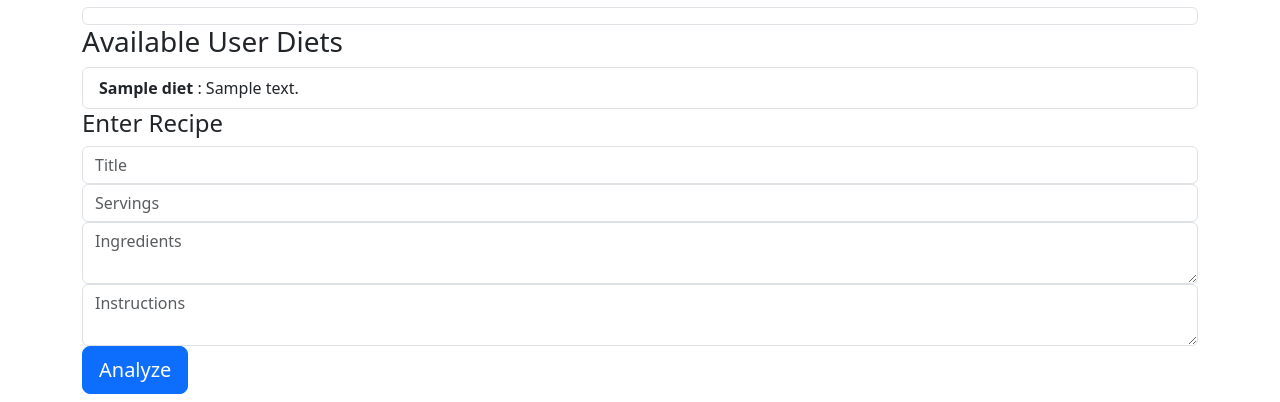
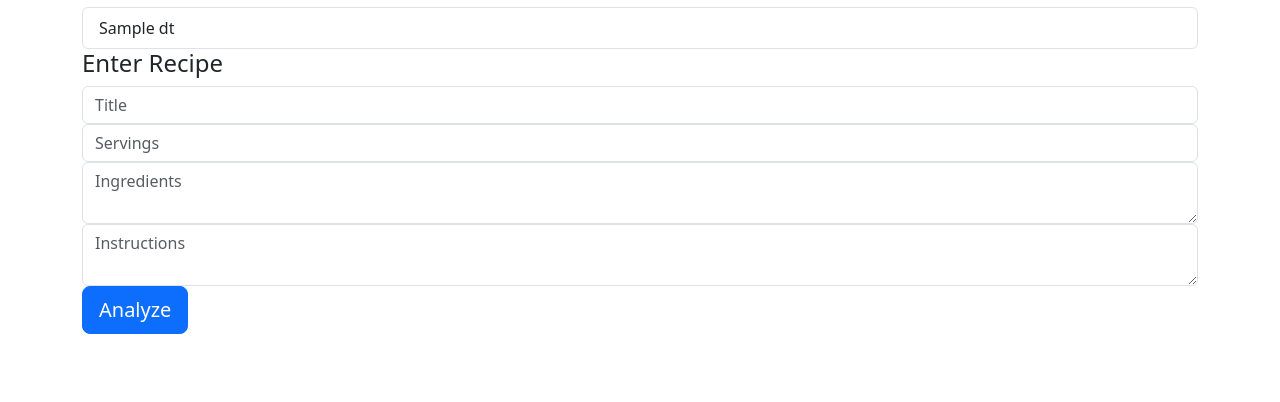
Before and after one commit to enrique1451/Capstone_1_, a Flask app: template templates/users/user_home.html in a window 1280 px wide. Shown: the part 355-757 px from the top of the page. Run offline with Flask 2, Linux system fonts and the light colour scheme; tables that the repository leaves empty hold one stand-in row (values such as "Sample post"); the template is opened without the code that fills it: values that come from a table or form of the project are taken from there, most other values are stand-ins (such as "Sample title", 1, 10 or a date in 2020); parts of the project's set-up code (start-up, migrations or seed data) failed here and were passed over; some libraries are stand-ins or nearby versions.

Commit message:
fix after talking with Don

```diff
--- a/app.py
+++ b/app.py
@@ -163,6 +163,7 @@ def select_diet():
     # available_diets = Diet.query.all()
     form = SelectDietsForm()
 
+
     if form.validate_on_submit() and request.method == "POST":
 
             try:
@@ -177,7 +178,6 @@ def select_diet():
 
             except IntegrityError:
                 db.session.rollback()
-                return render_template('users/dietSelection', form=form)
 
     return render_template('users/dietSelection.html', form=form)
 
@@ -210,7 +210,8 @@ def user_home(user_id):
     # Getting user's diets from database
     chosen_diets = (Diet
                 .query
-                .filter(UserDiet.user_id == user_id)
+                .join(UserDiet)
+                .filter(user_id == g.user.id)
                 .all())
 
 
@@ -233,8 +234,11 @@ def recipe():
         # Data posted from the recipe forms is received
         recipe["title"] = form.title.data
         recipe["servings"] = form.servings.data
+
+        #removes undesirable symbols from items, to minimize API reading errors
         ingredients = [i.lstrip() for i in (",".join([form.ingredients.data]).split(","))]
         recipe["ingredients"] = ingredients
+
         recipe["instructions"] = form.instructions.data
 
 
--- a/templates/users/user_home.html
+++ b/templates/users/user_home.html
@@ -8,18 +8,18 @@
     <ul class="list-group" id="chosen_diets">
         {% for dts in chosen_diets %}
         <li class="list-group-item">
-            {{ g.user.chosen_diets }}
+            {{ dts.name }}
         </li>
         {% endfor %}
     </ul>
-    <H3>Available User Diets</H3>
+    <!-- <H3>Available User Diets</H3>
     <ul class="list-group" id="available_diets">
         {% for adts in available_diets %}
         <li class="list-group-item">
             <b>{{ adts.name }}</b> : {{adts.description}}
         </li>
         {% endfor %}
-    </ul>
+    </ul> -->
 
 </div>
 
```
